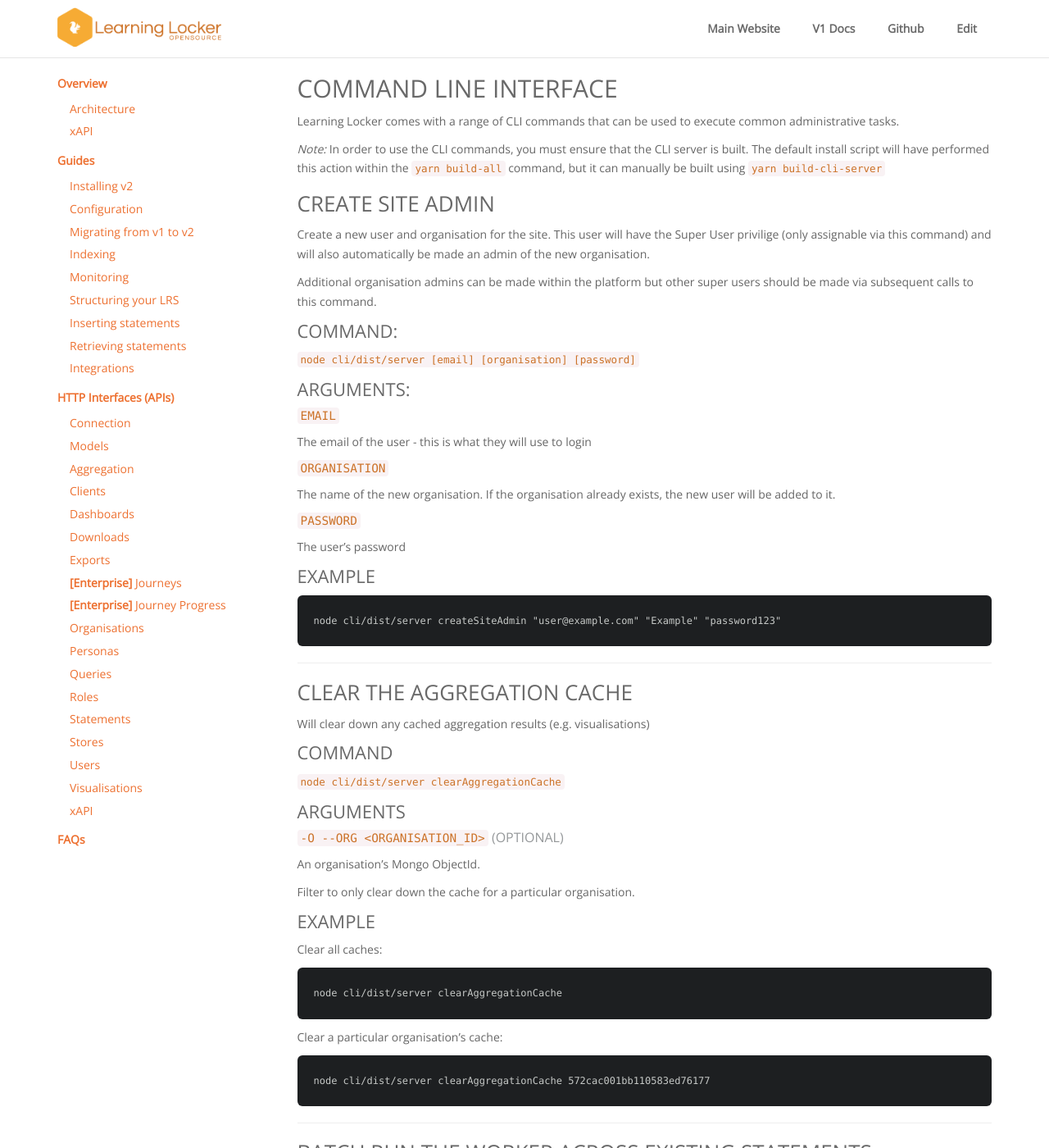
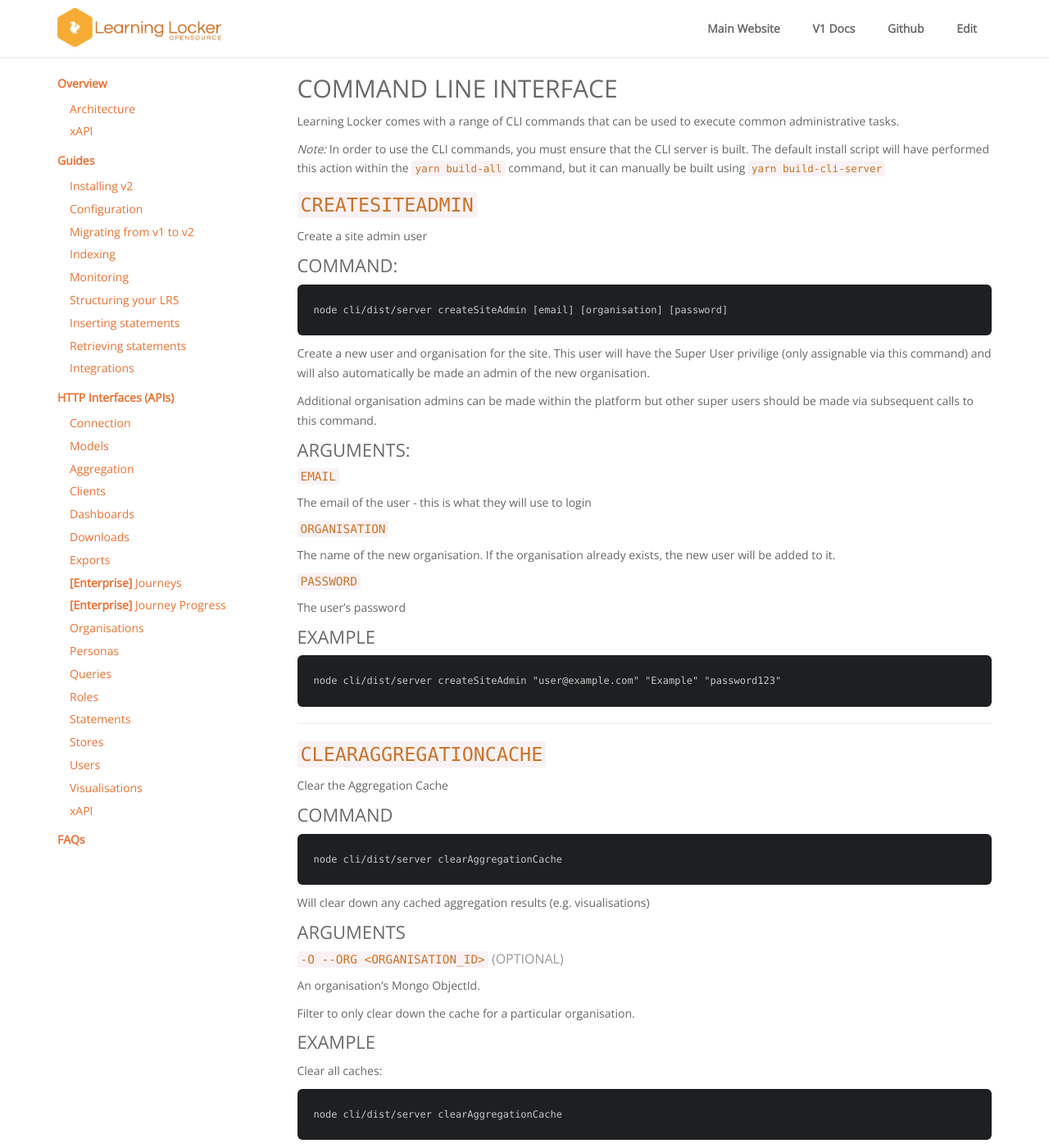
Before and after one commit to LearningLocker/docs, a Jekyll site: the page built from src/guides-cli.md, in a window 1280 px wide and 1400 px high. Shown: the whole window at 82% size. Built offline with Jekyll 4.4.1, drawn with Linux system fonts in a browser that asks for light colours; nearby versions of some CDN libraries; our own code applies the rules of GitHub Pages for plain Markdown files; some of the changed text lies outside the part shown.

Commit message:
Updated CLI

````diff
--- a/src/guides-cli.md
+++ b/src/guides-cli.md
@@ -8,14 +8,19 @@
 _Note:_ In order to use the CLI commands, you must ensure that the CLI server is built. The default install script will have performed this action within the `yarn build-all` command, but it can manually be built using `yarn build-cli-server`
 
 
-## Create Site Admin
+## `createSiteAdmin`
+
+Create a site admin user
+
+### Command:
+```sh
+node cli/dist/server createSiteAdmin [email] [organisation] [password]
+```
 
 Create a new user and organisation for the site. This user will have the Super User privilige (only assignable via this command) and will also automatically be made an admin of the new organisation.
 
 Additional organisation admins can be made within the platform but other super users should be made via subsequent calls to this command.
 
-### Command:
-`node cli/dist/server [email] [organisation] [password]`
 
 ### Arguments:
 #### `email`
@@ -33,12 +38,15 @@
 ```
 ___
 
-## Clear the Aggregation Cache
+## `clearAggregationCache`
+Clear the Aggregation Cache
+
+### Command
+```sh
+node cli/dist/server clearAggregationCache
+```
 
 Will clear down any cached aggregation results (e.g. visualisations)
-
-### Command
-`node cli/dist/server clearAggregationCache`
 
 ### Arguments
 
@@ -61,7 +69,13 @@
 
 ___
 
-## Batch run the worker across existing statements
+## `batchJobs`
+Batch run the worker across existing statements
+
+### Command
+```sh
+node cli/dist/server batchJobs
+```
 
 Will force statements back through the respective worker queue if they have not already been handled. This is useful if you have migrated statements into the LRS (.e.g if migrating from V1), or your workers were not enabled at the time your statements were inserted into the LRS.
 
````
Also changed, not shown: other parts of src/guides-cli.md (+0 -2 lines).
